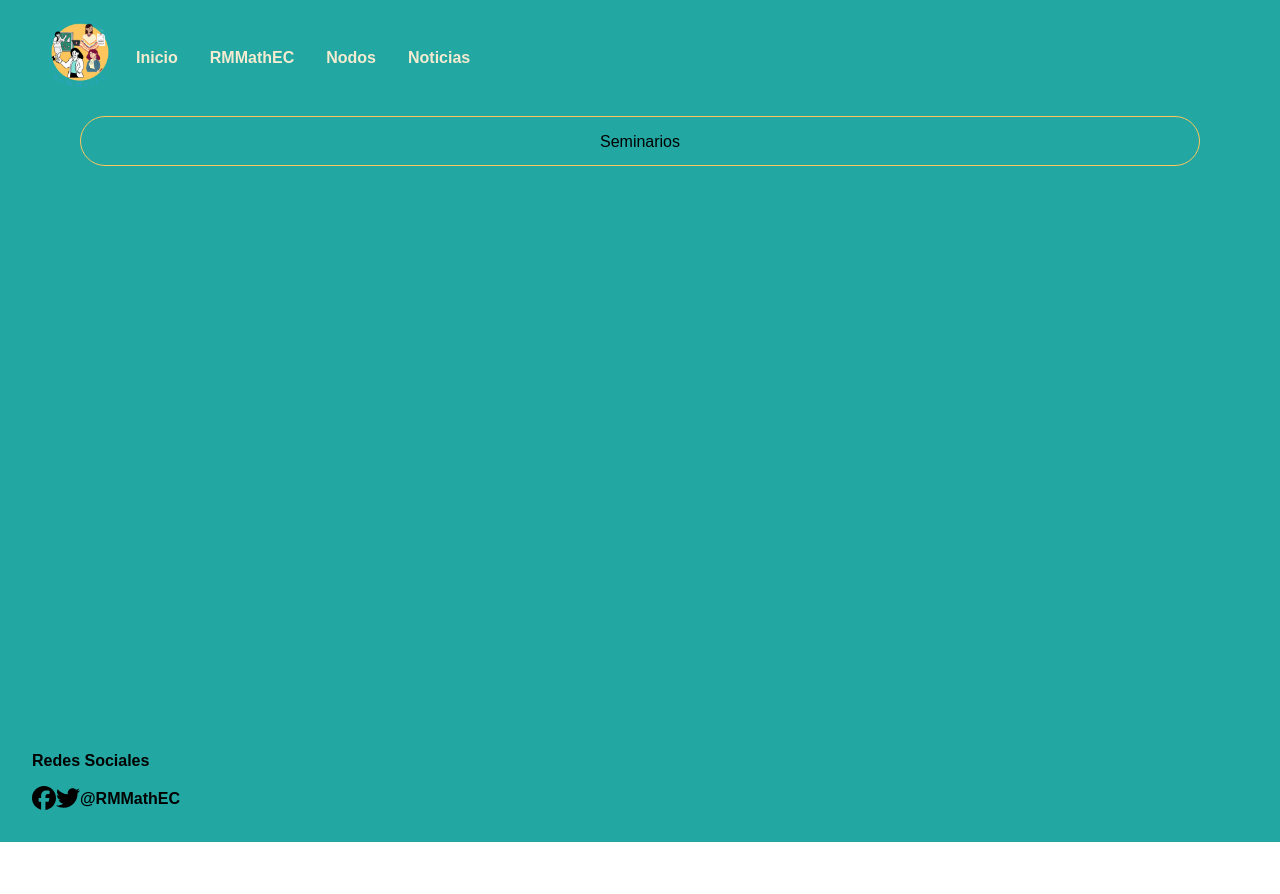
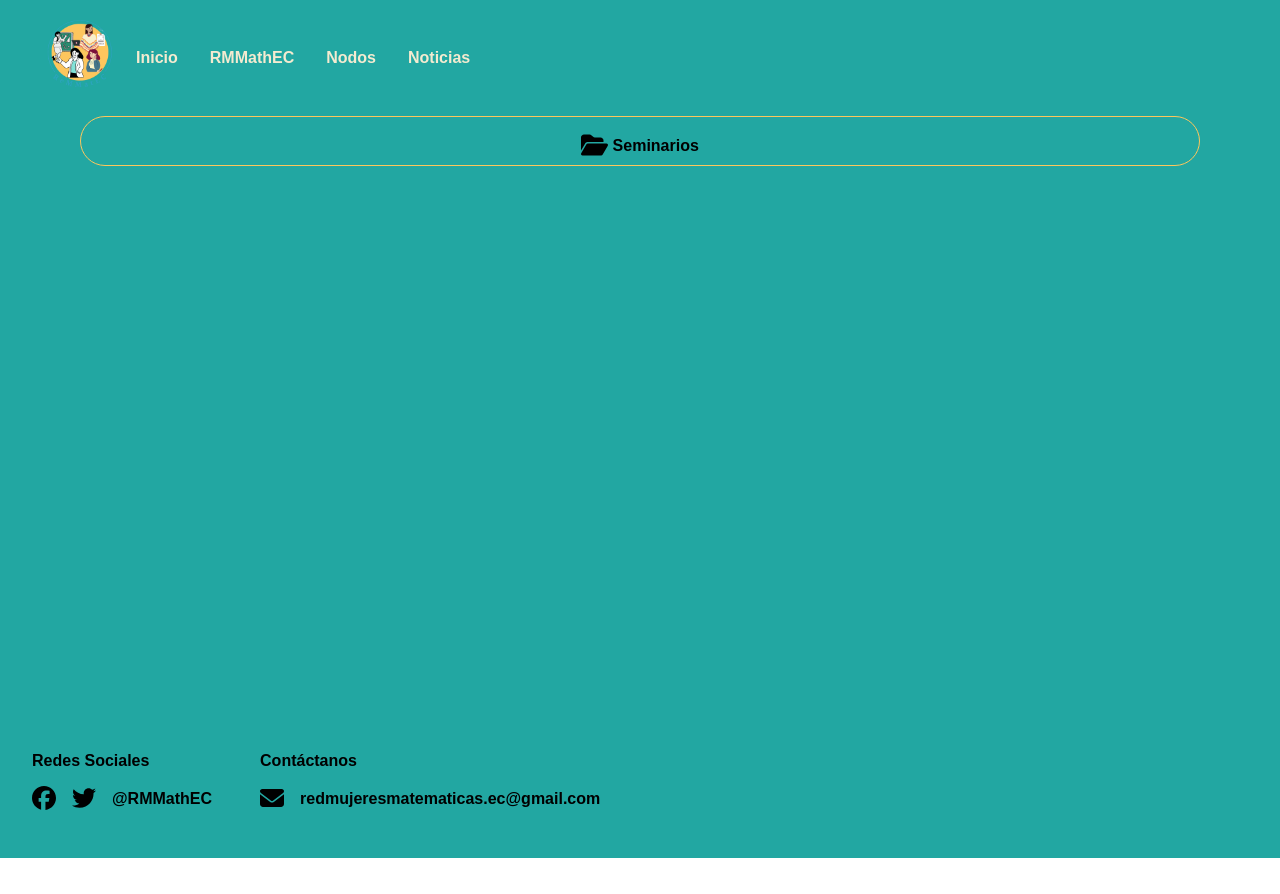
Before and after one commit to redmujeresmatematicasECU/red-mujeres-matematicas-ECU, a React (Create React App) app: page /noticias in a window 1280 px wide. Built offline with nearby package versions, Linux system fonts and the light colour scheme.

Commit message:
fix(homepage): fix homepage after deploy

```diff
--- a/src/App.jsx
+++ b/src/App.jsx
@@ -22,6 +22,7 @@ export default function App() {
       </header>
       <div className="main">
         <Routes>
+          <Route element={<Home />} path="/red-mujeres-matematicas-ECU" />
           <Route element={<Home />} path="/" />
           <Route element={<RedInformation />} path="/red" />
           <Route element={<Nodes />} path="/nodos" />
--- a/src/components/Footer.jsx
+++ b/src/components/Footer.jsx
@@ -4,8 +4,9 @@ import { FontAwesomeIcon } from "@fortawesome/react-fontawesome";
 const FooterContainer = styled.div`
   background: var(--main-red-blue);
   display: flex;
-  flex-direction: column;
+  flex-direction: row;
   padding: 2rem 2rem;
+  gap: 3rem;
   div {
     font-weight: bold;
     &:first-child {
@@ -15,15 +16,27 @@ const FooterContainer = styled.div`
       display: inline;
     }
   }
+  svg {
+    margin-right: 1rem;
+  }
 `;
 
 export const Footer = () => (
   <FooterContainer>
-    <div>Redes Sociales</div>
     <div>
-      <FontAwesomeIcon icon={["fab", "facebook"]} size="xl" />
-      <FontAwesomeIcon icon={["fab", "twitter"]} size="xl" />
-      <div>@RMMathEC</div>
+      <div>Redes Sociales</div>
+      <div>
+        <FontAwesomeIcon icon={["fab", "facebook"]} size="xl" />
+        <FontAwesomeIcon icon={["fab", "twitter"]} size="xl" />
+        <div>@RMMathEC</div>
+      </div>
+    </div>
+    <div>
+      <div>Contáctanos</div>
+      <div>
+        <FontAwesomeIcon icon="fa-envelope" size="xl" />
+        <div>redmujeresmatematicas.ec@gmail.com</div>
+      </div>
     </div>
   </FooterContainer>
 );
--- a/src/components/seminars/PosgradesSeminaires.jsx
+++ b/src/components/seminars/PosgradesSeminaires.jsx
@@ -25,6 +25,14 @@ const CardInfoWrapper = styled.div`
     margin: 1rem;
     font-size: 20px;
     font-weight: 600;
+  }
+  img {
+    width: 270px;
+    height: 180px;
+  }
+  a {
+    color: var(--main-red-yellow);
+    text-decoration: none;
   }
 `;
 
--- a/src/pages/news/NewsHome.jsx
+++ b/src/pages/news/NewsHome.jsx
@@ -1,3 +1,4 @@
+import { FontAwesomeIcon } from "@fortawesome/react-fontawesome";
 import { useState } from "react";
 import styled from "styled-components";
 // import { InterviewNotes } from "../../components/interview/InterviewNotes";
@@ -31,11 +32,13 @@ const newsOptions = [
   {
     value: "seminaires",
     title: "Seminarios",
+    icon: "fa-folder-open",
     children: <PosgradesSeminaires />
-  }
+  },
   // {
   //   value: "interview",
   //   title: "Entrevistas",
+  //   icon: "fa-file-pdf",
   //   children: <InterviewNotes />
   // }
 ];
@@ -48,7 +51,8 @@ export const NewsHome = () => {
       {newsOptions.map((news, idx) => (
         <SeminaireWrapper key={idx}>
           <div className="titleSeminar" onClick={() => setSubPage(news.value)}>
-            {news.title}
+            <FontAwesomeIcon icon={news.icon} size="xl" /> {' '}
+            <strong>{news.title}</strong>
           </div>
           {subPage === news.value && news.children}
         </SeminaireWrapper>
```
Also changed, not shown: 20 other files (tests, documents, lock files or other folders).
